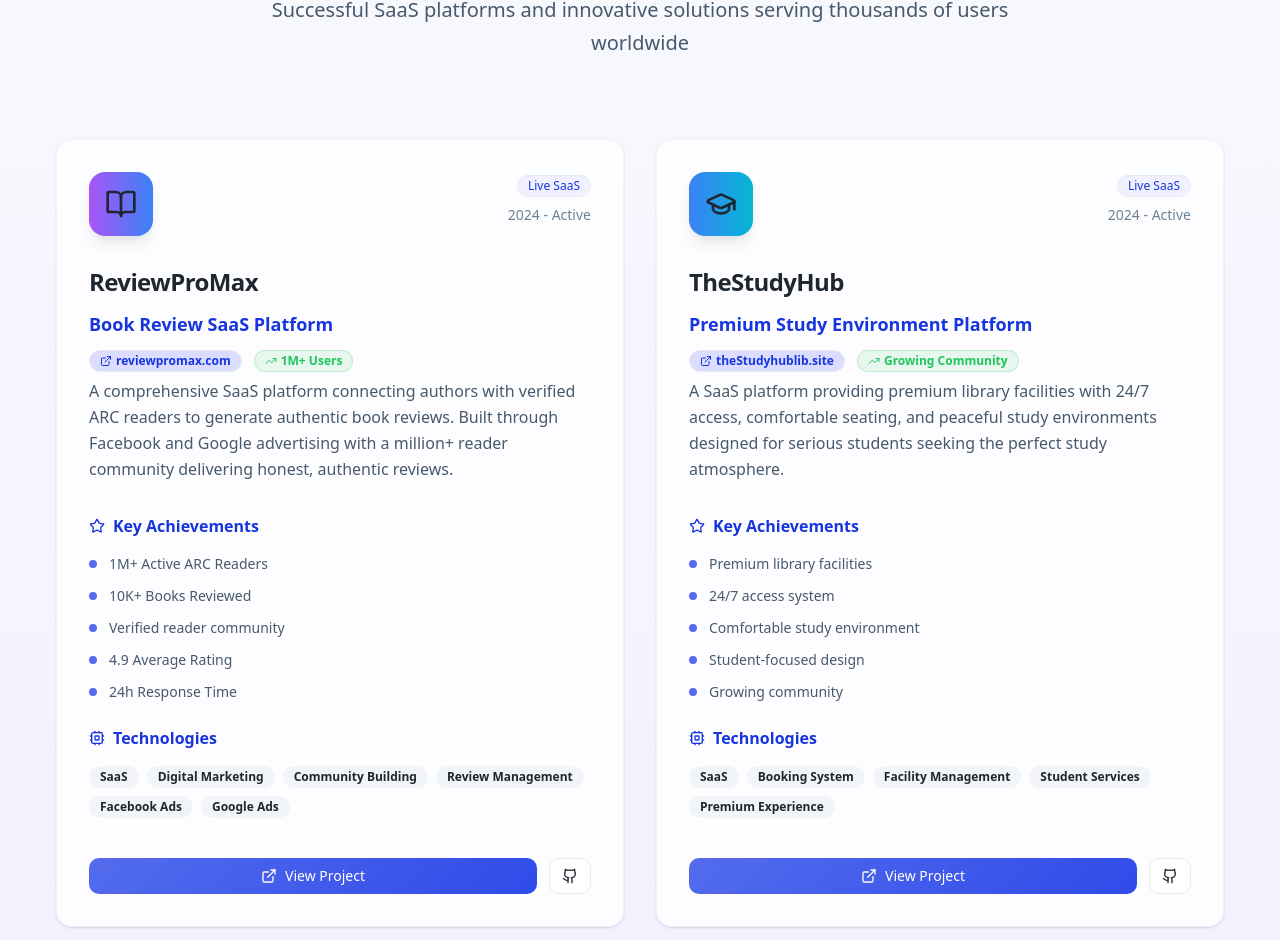
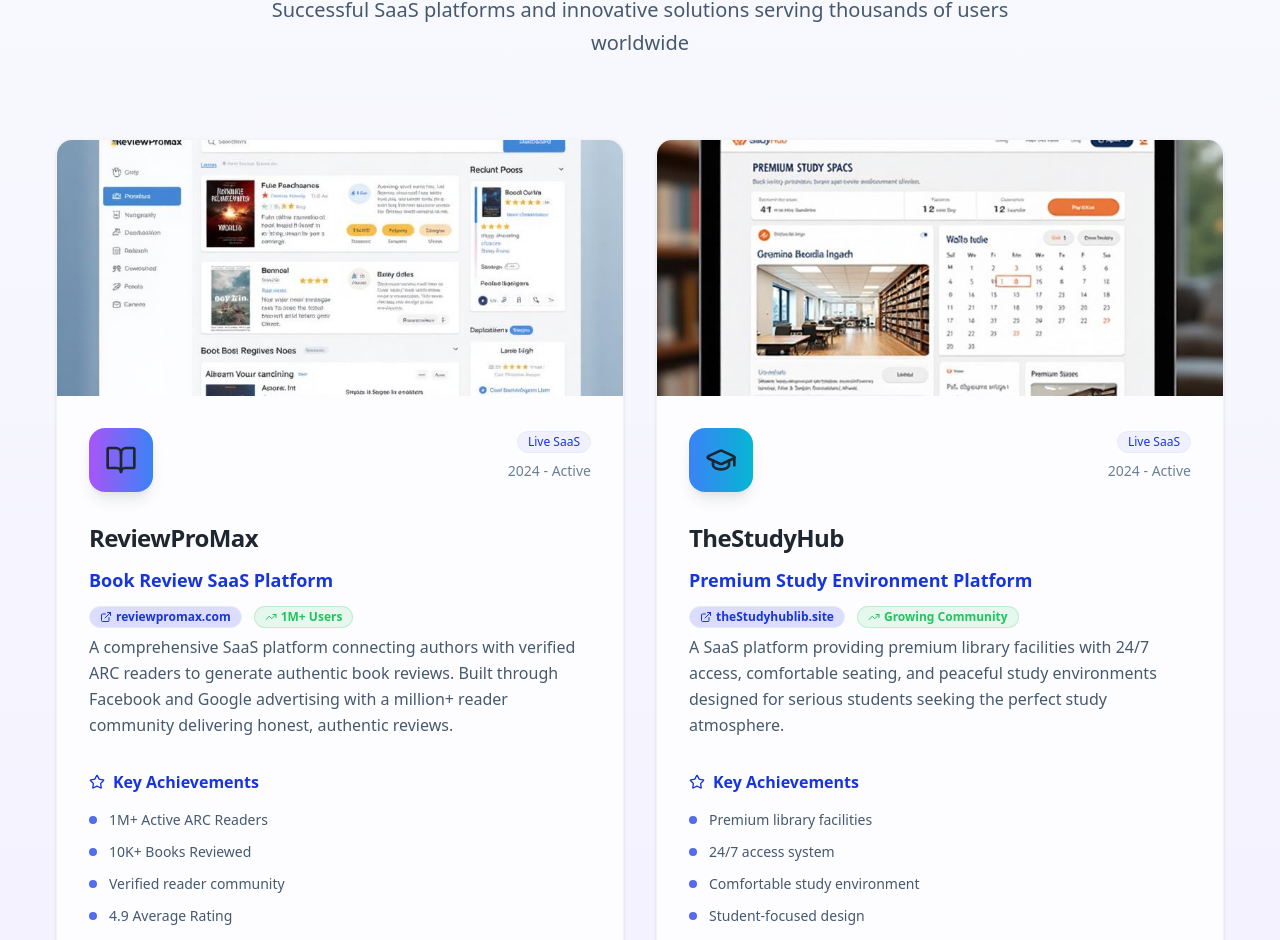
Before and after one commit to Destroyerg0d/cool-resume-experience, a React (Vite) app: page / in a window 1280 px wide. Shown: the part 1048-1988 px from the top of the page. Built offline with nearby package versions, Linux system fonts and the light colour scheme.

Commit message:
Add website images
Include clear images of the website as provided in previous prompts.

```diff
--- a/src/components/ProjectsSection.tsx
+++ b/src/components/ProjectsSection.tsx
@@ -2,6 +2,8 @@ import { Card, CardContent, CardDescription, CardHeader, CardTitle } from "@/com
 import { Button } from "@/components/ui/button";
 import { Badge } from "@/components/ui/badge";
 import { ExternalLink, Github, BookOpen, GraduationCap, ShoppingCart, Coins, Cpu, Users, Star, TrendingUp, Award } from "lucide-react";
+import reviewProMaxImg from "@/assets/reviewpromax-screenshot.jpg";
+import studyHubImg from "@/assets/studyhub-screenshot.jpg";
 
 const projects = [
   {
@@ -9,6 +11,7 @@ const projects = [
     subtitle: "Book Review SaaS Platform",
     description: "A comprehensive SaaS platform connecting authors with verified ARC readers to generate authentic book reviews. Built through Facebook and Google advertising with a million+ reader community delivering honest, authentic reviews.",
     url: "reviewpromax.com",
+    image: reviewProMaxImg,
     icon: <BookOpen className="w-8 h-8" />,
     technologies: ["SaaS", "Digital Marketing", "Community Building", "Review Management", "Facebook Ads", "Google Ads"],
     achievements: [
@@ -29,6 +32,7 @@ const projects = [
     subtitle: "Premium Study Environment Platform",
     description: "A SaaS platform providing premium library facilities with 24/7 access, comfortable seating, and peaceful study environments designed for serious students seeking the perfect study atmosphere.",
     url: "theStudyhublib.site",
+    image: studyHubImg,
     icon: <GraduationCap className="w-8 h-8" />,
     technologies: ["SaaS", "Booking System", "Facility Management", "Student Services", "Premium Experience"],
     achievements: [
@@ -106,6 +110,18 @@ const ProjectsSection = () => {
               className="group bg-white/80 backdrop-blur-sm border border-gray-200/50 hover:border-primary-300 transition-all duration-500 hover:shadow-xl hover:scale-[1.02] overflow-hidden rounded-2xl"
               style={{ animationDelay: `${index * 200}ms` }}
             >
+              {/* Website Screenshot */}
+              {project.image && (
+                <div className="relative h-64 overflow-hidden">
+                  <img
+                    src={project.image}
+                    alt={`${project.title} website screenshot`}
+                    className="w-full h-full object-cover group-hover:scale-105 transition-transform duration-500"
+                  />
+                  <div className="absolute inset-0 bg-gradient-to-t from-black/20 to-transparent opacity-0 group-hover:opacity-100 transition-opacity duration-300"></div>
+                </div>
+              )}
+
               <CardHeader className="relative p-8">
                 <div className="flex justify-between items-start mb-6">
                   <div className={`w-16 h-16 rounded-2xl bg-gradient-to-r ${project.gradient} flex items-center justify-center group-hover:scale-110 transition-transform duration-300 shadow-lg`}>
```
Also changed, not shown: src/assets/reviewpromax-screenshot.jpg (added), src/assets/studyhub-screenshot.jpg (added).
